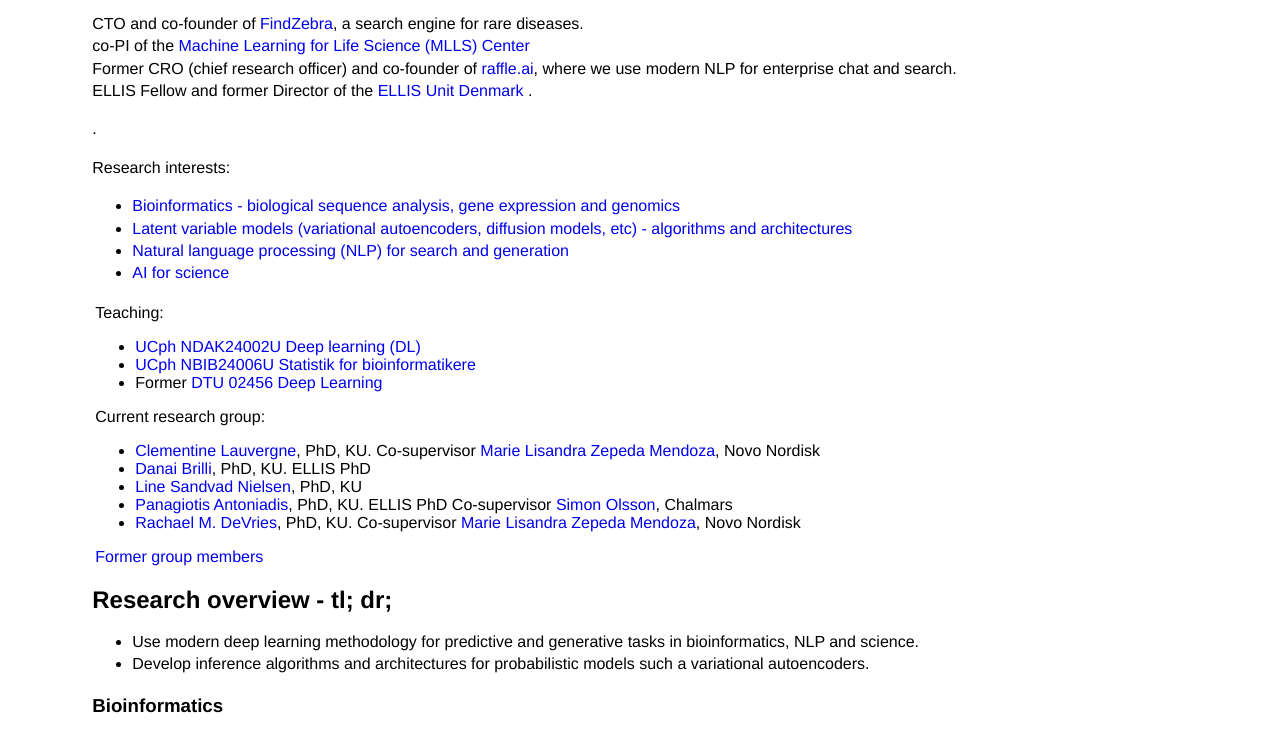
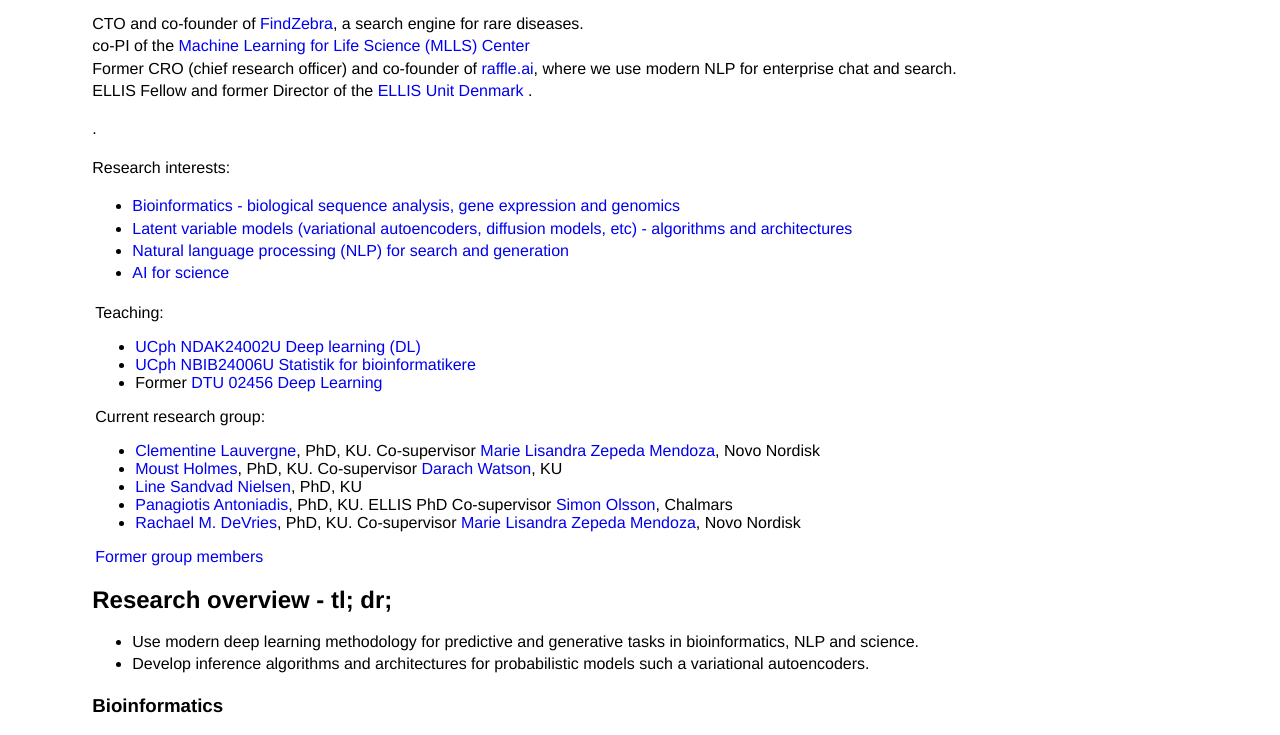
Before and after one commit to olewinther/olewinther.github.io, a plain HTML site: page index.html in a window 1280 px wide. Shown: the part 345-1080 px from the top of the page. Drawn offline with Linux system fonts and the light colour scheme.

Commit message:
Update index.html
Edit PhD student list

```diff
--- a/index.html
+++ b/index.html
@@ -144,7 +144,7 @@
                 Current research group:
               <ul>
                 <li><a href="https://www.aicentre.dk/people/clementine-lauvergne" target="_blank">Clementine Lauvergne</a>, PhD, KU. Co-supervisor <a href="https://orcid.org/0000-0002-1126-8219" target="_blank">Marie Lisandra Zepeda Mendoza</a>, Novo Nordisk</li>
-                <li><a href="https://scholar.google.com/citations?user=js2msL4AAAAJ&hl=en" target="_blank">Danai Brilli</a>, PhD, KU. ELLIS PhD</li>
+                <li><a href="https://www1.bio.ku.dk/english/staff/?pure=en/persons/590485" target="_blank">Moust Holmes</a>, PhD, KU. Co-supervisor <a href="https://scholar.google.com/citations?user=Dg0r50EAAAAJ&hl=en" target="_blank">Darach Watson</a>, KU</li>
                 <li><a href="https://scholar.google.com/citations?user=2Pb45h8AAAAJ&hl=en" target="_blank">Line Sandvad Nielsen</a>, PhD, KU</li>
                 <li><a href="https://panosantoniadis.github.io/" target="_blank">Panagiotis Antoniadis</a>, PhD, KU. ELLIS PhD Co-supervisor <a href="https://www.chalmers.se/en/persons/simonols/" target="_blank">Simon Olsson</a>, Chalmars</li>
                 <li><a href="https://scholar.google.com/citations?user=HRrt40QAAAAJ&hl=en" target="_blank">Rachael M. DeVries</a>, PhD, KU. Co-supervisor <a href="https://orcid.org/0000-0002-1126-8219" target="_blank">Marie Lisandra Zepeda Mendoza</a>, Novo Nordisk</li>
```
